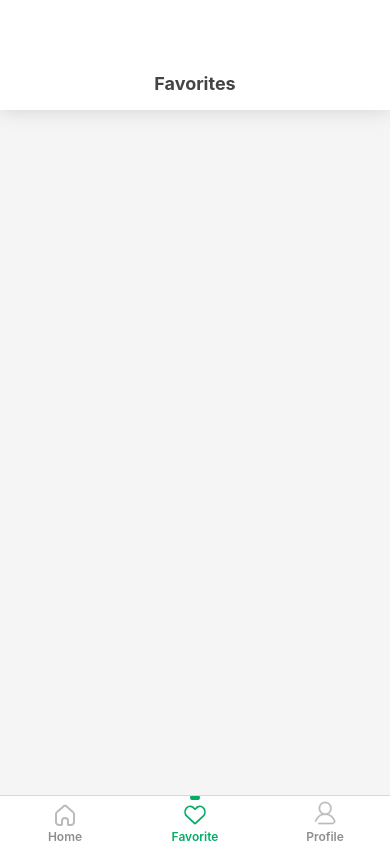
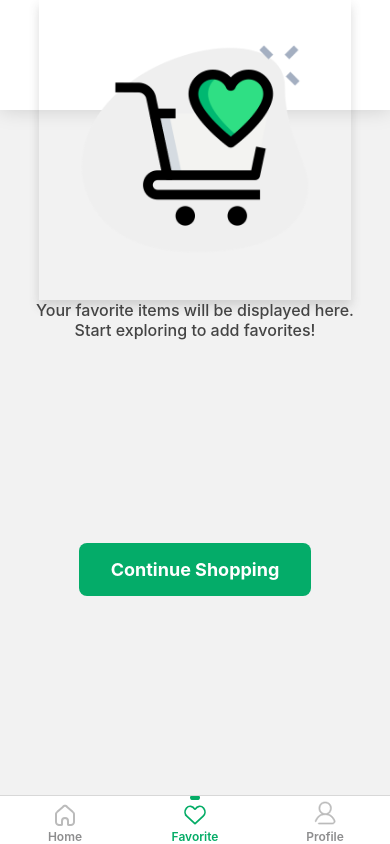
Before and after one commit to mhtrkn/grocery-store-app, a React Native app: screen /Favorite in a window 390 px wide. Built offline with nearby package versions, Linux system fonts and the light colour scheme.

Commit message:
:sparkles: favorite screen added

```diff
--- a/src/components/DetailModal.js
+++ b/src/components/DetailModal.js
@@ -38,7 +38,7 @@ const DetailModal = ({ data, visible, onPress }) => {
     return (
         <Modal visible={visible} style={styles.container} animationType="slide" >
             <View style={styles.container}>
-                <Header route={"Item Detail"} Modal={true} ModalClose={onPress} />
+                <Header route={"Item Detail"} Modal={true} itemData={data} ModalClose={onPress} />
                 <ScrollView style={styles.scrollContainer} contentContainerStyle={{
                     justifyContent: 'flex-start',
                     alignItems: 'center'
@@ -179,8 +179,8 @@ const styles = StyleSheet.create({
         gap: 12,
     },
     descriptionTitleBottomLine: {
-        justifyContent:'center',
-        alignItems:'flex-start',
+        justifyContent: 'center',
+        alignItems: 'flex-start',
         borderWidth: 0,
         borderBottomColor: '#04AC66',
         borderBottomWidth: 3,
--- /dev/null
+++ b/src/components/FavoriteCardItem.js
@@ -0,0 +1,140 @@
+import { Image, StyleSheet, Text, TouchableOpacity, View } from 'react-native'
+import React from 'react'
+import { deleteFavorites, isItemFavorite } from '../utils'
+import { FavoriteIcon, FavoriteRedIcon } from '../../assets/icons'
+import { useDispatch } from 'react-redux'
+import { Entypo } from '@expo/vector-icons';
+import { useState } from 'react'
+import DetailModal from './DetailModal'
+
+const FavoriteCardItem = ({ data }) => {
+    const dispatch = useDispatch()
+    const [open, setOpen] = useState(false);
+    const handleClose = () => {
+        setOpen(true)
+    }
+    return (
+        <TouchableOpacity onPress={handleClose} style={styles.container}>
+            <DetailModal data={data} visible={open} onPress={() => setOpen(!open)} />
+            {data && data?.discount &&
+                <View style={styles.discountStyle}>
+                    <Text style={styles.discountText}>{data.discount}</Text>
+                </View>
+            }
+
+            <View style={styles.favoriteBtn}>
+                <TouchableOpacity onPress={() => dispatch(deleteFavorites(data))}>
+                    {
+                        isItemFavorite(data) ?
+                            <FavoriteRedIcon width={20} height={20} />
+                            :
+                            <FavoriteIcon width={20} height={20} strokeWidth={1.8} />
+                    }
+                </TouchableOpacity>
+            </View>
+            <View style={styles.addBtnContainer}>
+                <TouchableOpacity>
+                    <Entypo name="plus" size={20} color="white" />
+                </TouchableOpacity>
+            </View>
+            <View style={styles.itemCardTop}>
+                <Image source={data.photo} style={styles.itemCarTopImage} />
+            </View>
+            <View style={styles.itemCardBot}>
+                <View style={styles.itemCardBotInsider}>
+                    <Text style={styles.itemTypeText}>{data.title}</Text>
+                    <Text style={styles.priceText}>{data.price}</Text>
+                </View>
+            </View>
+        </TouchableOpacity>
+    )
+}
+
+export default FavoriteCardItem
+
+const styles = StyleSheet.create({
+    container: {
+        backgroundColor: 'white',
+        justifyContent: 'center',
+        alignItems: 'center',
+        position: 'relative',
+        width: '46%',
+        height: 208,
+        borderRadius: 10,
+        shadowColor: '#777',
+        shadowOffset: {
+            width: 0,
+            height: 2,
+        },
+        shadowOpacity: .1,
+        elevation: 5,
+    },
+    discountStyle: {
+        position: 'absolute',
+        left: 0,
+        top: 0,
+        paddingVertical: 6,
+        paddingHorizontal: 8,
+        backgroundColor: '#04AC66',
+        borderTopLeftRadius: 10,
+        borderBottomRightRadius: 10
+    },
+    discountText: {
+        fontSize: 15,
+        fontWeight: 600,
+        color: 'white'
+    },
+    favoriteBtn: {
+        position: 'absolute',
+        right: 2,
+        top: 2,
+        paddingVertical: 3,
+        paddingHorizontal: 4,
+        zIndex: 1,
+    },
+    addBtnContainer: {
+        position: 'absolute',
+        right: 0,
+        bottom: 12,
+        backgroundColor: '#04AC66',
+        paddingVertical: 8,
+        paddingHorizontal: 10,
+        borderTopLeftRadius: 10,
+        borderBottomLeftRadius: 10,
+        zIndex: 1
+    },
+    itemCardTop: {
+        width: '100%',
+        height: '70%',
+        justifyContent: 'flex-end',
+        alignItems: 'center'
+    },
+    itemCardBot: {
+        width: '100%',
+        height: '30%',
+        justifyContent: 'space-around',
+        alignItems: 'center',
+    },
+    itemCarTopImage: {
+        width: '90%',
+        height: '90%',
+        resizeMode: 'cover'
+    },
+    itemCardBotInsider: {
+        flexDirection: 'column',
+        alignItems: 'flex-start',
+        justifyContent: 'flex-start',
+        gap: 2,
+        width: '100%',
+        paddingHorizontal: 8,
+    },
+    itemTypeText: {
+        fontSize: 16,
+        fontWeight: 700,
+        color: '#444'
+    },
+    priceText: {
+        color: '#04AC66',
+        fontWeight: 700
+    },
+})
--- a/src/components/Header.js
+++ b/src/components/Header.js
@@ -1,11 +1,13 @@
 import { StyleSheet, Text, TouchableOpacity, View } from 'react-native'
 import React from 'react'
 import { Ionicons, MaterialIcons, AntDesign } from '@expo/vector-icons';
-import { CartTabIcon, FavoriteWhiteIcon, MenuIcon } from '../../assets/icons';
+import { CartTabIcon, FavoriteRedIcon, FavoriteWhiteIcon, MenuIcon } from '../../assets/icons';
 import { useNavigation } from '@react-navigation/native';
 import { useDispatch, useSelector } from 'react-redux';
 import { cartModalVisible } from '../redux/actions';
-const Header = ({ cancelRoute, Cart, route, Modal, ModalClose }) => {
+import { addFavorites, isItemFavorite } from '../utils';
+
+const Header = ({ cancelRoute, Cart, route, itemData, Modal, ModalClose }) => {
     const navigation = useNavigation()
     const dispatch = useDispatch()
     const goBack = () => {
@@ -20,7 +22,7 @@ const Header = ({ cancelRoute, Cart, route, Modal, ModalClose }) => {
         if (Cart) {
             console.log('Do you want the delete?')
         } else {
-            console.log('Added Favorites!')
+            dispatch(addFavorites(itemData))
         }
     }
 
@@ -39,7 +41,12 @@ const Header = ({ cancelRoute, Cart, route, Modal, ModalClose }) => {
                     <TouchableOpacity onPress={() => handleRoute({ Cart: Cart ? true : false })} style={styles.favoriteBtn}>
                         {Cart ? <AntDesign name="delete" size={24} color="white" />
                             :
-                            <FavoriteWhiteIcon width={28} height={24} strokeWidth={1.8} />}
+                            (
+                                isItemFavorite(itemData) ? <FavoriteRedIcon width={28} height={24} strokeWidth={1.8}/>
+                                    :
+                                    <FavoriteWhiteIcon width={28} height={24} strokeWidth={1.8} />
+                            )
+                        }
                     </TouchableOpacity>
                 </View>
             </View>
--- a/src/components/index.js
+++ b/src/components/index.js
@@ -13,6 +13,7 @@ import Recommend from "./Recommend"
 import BottomContainer from "./BottomContainer"
 import ShippingAddress from "./ShippingAddress"
 import OrderSummary from "./OrderSummary"
+import FavoriteCardItem from "./FavoriteCardItem"
 
 export {
     Feed,
@@ -30,4 +31,5 @@ export {
     BottomContainer,
     ShippingAddress,
     OrderSummary,
+    FavoriteCardItem
 }
--- a/src/screens/Cart/Cart.js
+++ b/src/screens/Cart/Cart.js
@@ -1,12 +1,51 @@
-import { SafeAreaView, ScrollView, StyleSheet, Text, TouchableOpacity, View } from 'react-native'
-import React, { useState } from 'react'
-import { Header, ShippingAddress, OrderSummary, BottomContainer } from '../../components'
+import { Image, ScrollView, StyleSheet, Text, TouchableOpacity, View } from 'react-native'
+import React from 'react'
+import { Header, FavoriteCardItem } from '../../components'
+import { useSelector } from 'react-redux'
+import { useNavigation } from '@react-navigation/native'
 
 export default function Cart() {
+    const favoriteData = useSelector(state => state.Favorites)
+    const navigation = useNavigation()
 
+    const handleRoute = () => {
+        navigation.navigate("Home")
+    }
+
+    if (favoriteData.length === 0) {
+        return (
+            <View style={styles.nullDataContainer}>
+                <Header route={"Favorites"} cancelRoute />
+                <View style={styles.nullDataImage}>
+                    <Image
+                        style={{
+                            width: '100%',
+                            resizeMode: 'contain',
+                        }}
+                        source={require('../../../assets/wishlist.png')}
+                    />
+                </View>
+                <Text style={styles.nullDataSubtitle}>
+                    Your favorite items will be displayed here. Start exploring to add favorites!
+                </Text>
+                <TouchableOpacity onPress={handleRoute} style={styles.nullDataBttn}>
+                    <Text style={styles.nullDataText}>
+                        Continue Shopping
+                    </Text>
+                </TouchableOpacity>
+            </View>
+        )
+    }
     return (
         <View style={styles.container}>
             <Header route={"Favorites"} cancelRoute />
+            <ScrollView style={styles.scrollStyle} contentContainerStyle={styles.containerScrollStyle}>
+                {favoriteData && favoriteData.length >= 0 && (favoriteData.map((item, key) => {
+                    return (
+                        <FavoriteCardItem data={item} key={key} />
+                    )
+                }))}
+            </ScrollView>
         </View>
     )
 }
@@ -16,65 +55,58 @@ const styles = StyleSheet.create({
         flex: 1,
         justifyContent: 'flex-start',
         backgroundColor: '#F5F5F5',
-        position: 'relative'
+        position: 'relative',
     },
-    loader: {
-        position: 'absolute',
+    scrollStyle: {
+        width: '100%',
+        paddingVertical: '5%',
+        paddingHorizontal: '5%',
+    },
+    containerScrollStyle: {
+        flexDirection: 'row',
+        flexWrap: 'wrap',
+        justifyContent: 'flex-start',
+        alignItems: 'center',
+        gap: 24,
+    },
+    nullDataContainer: {
         flex: 1,
+        alignItems: 'center',
+        justifyContent: 'flex-start',
+        position: 'relative',
+        gap: 24,
+    },
+    nullDataImage: {
+        width: '80%',
+        padding: '10%',
+        height: 300,
+        alignItems: 'center',
         justifyContent: 'center',
-        alignItems: 'center'
-    },
-    insider: {
-        paddingVertical: '5%',
-        justifyContent: 'center',
-        gap: 24,
-        width: '100%',
-    },
-    routeContainer: {
-        flex: 1,
-        flexDirection: 'row',
-        justifyContent: 'center',
-        alignItems: 'center',
-        shadowColor: '#04AC66',
-        shadowOffset: {
-            width: 0,
-            height: 2,
-        },
-        shadowOpacity: .2,
+        shadowColor: '#444',
+        shadowOffset: { width: 0, height: 6 },
+        shadowOpacity: 0.2,
         shadowRadius: 10,
     },
-    totalContainer: {
-        backgroundColor: 'white',
-        width: '100%',
-        flex: .35,
-        height: '100%',
-        borderTopRightRadius: 10,
-        borderBottomRightRadius: 10,
-        justifyContent: 'center',
-        alignItems: 'center'
+    nullDataBttn: {
+        position: 'absolute',
+        bottom: '25%',
+        backgroundColor: '#04AC69',
+        paddingVertical: 16,
+        paddingHorizontal: 32,
+        borderRadius: 8,
     },
-    totalPriceText: {
-        fontSize: 24,
+    nullDataSubtitle: {
+        width: '90%',
+        textAlign: 'center',
+        fontSize: 16,
+        fontWeight: 500,
+        color: '#444',
+        marginTop: -24,
+    },
+    nullDataText: {
         fontWeight: 700,
-        color: '#04AC66'
-    },
-    scrollContainer: {
-        width: '100%',
-        position: 'relative',
-    },
-    addText: {
         fontSize: 18,
-        fontWeight: 800,
         color: 'white'
-    },
-    addBtn: {
-        flexGrow: .4,
-        height: '100%',
-        borderTopLeftRadius: 10,
-        borderBottomLeftRadius: 10,
-        justifyContent: 'center',
-        alignItems: 'center',
-        textAlign: 'center',
-        backgroundColor: '#04AC66',
-    },
+    }
+
 })
--- a/src/utils/index.js
+++ b/src/utils/index.js
@@ -22,13 +22,11 @@ export const getAllFavorites = () => {
 };
 
 export const addFavorites = (item) => {
-    const dispatch = useDispatch();
-    dispatch(updateFavoritesChange(ADD_FAVORITE, item));
+    return updateFavoritesChange(ADD_FAVORITE, item);
 };
 
 export const deleteFavorites = (item) => {
-    const dispatch = useDispatch();
-    dispatch(updateFavoritesChange(DELETE_FAVORITE, item));
+    return updateFavoritesChange(DELETE_FAVORITE, item);
 };
 
 export const clearFavorites = () => {
```
Also changed, not shown: src/components/PopularItemShowRoom.js (+6 -5 lines), src/redux/reducer.js (+6 -6 lines), assets/wishlist.png (added).
